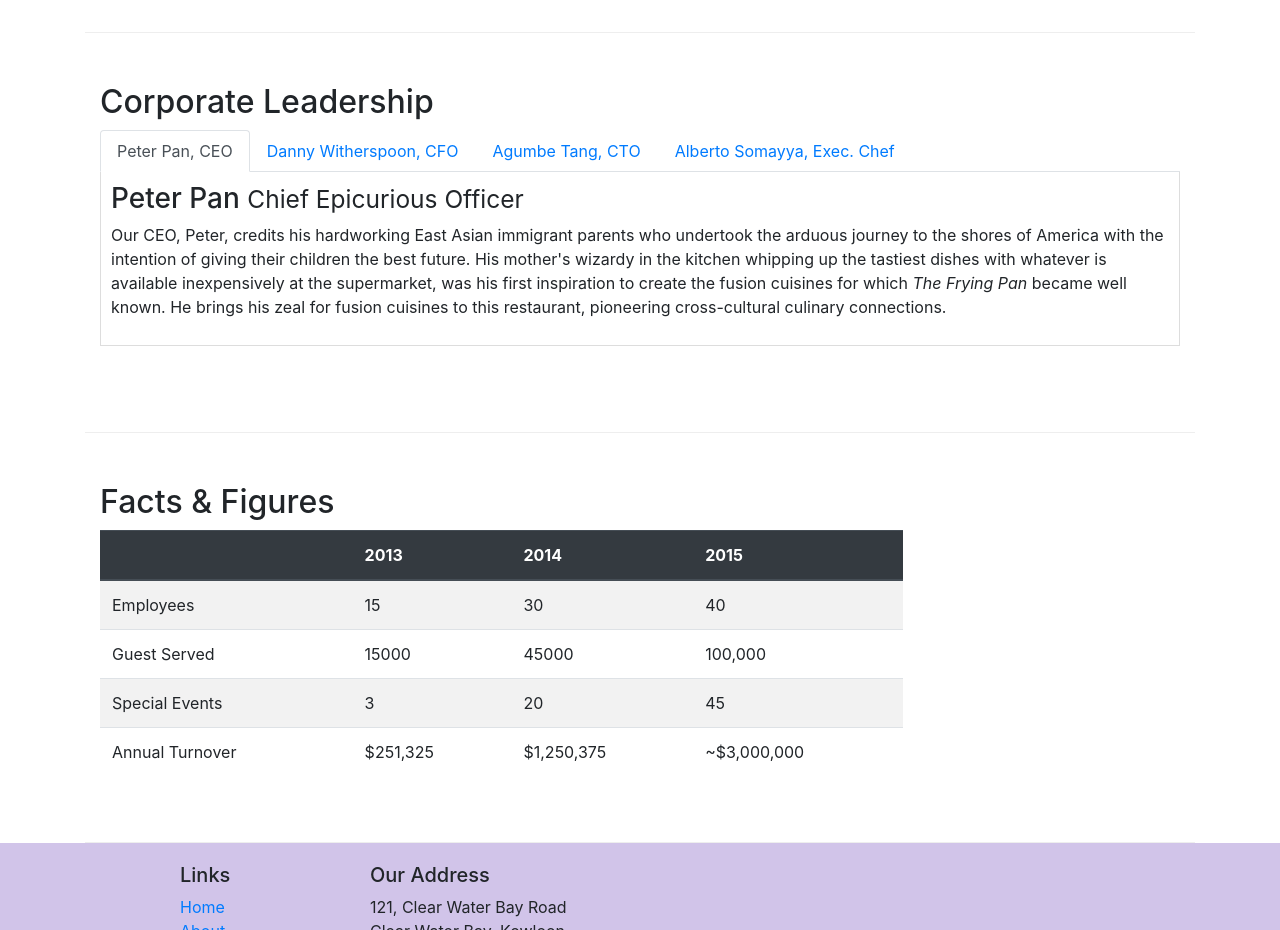
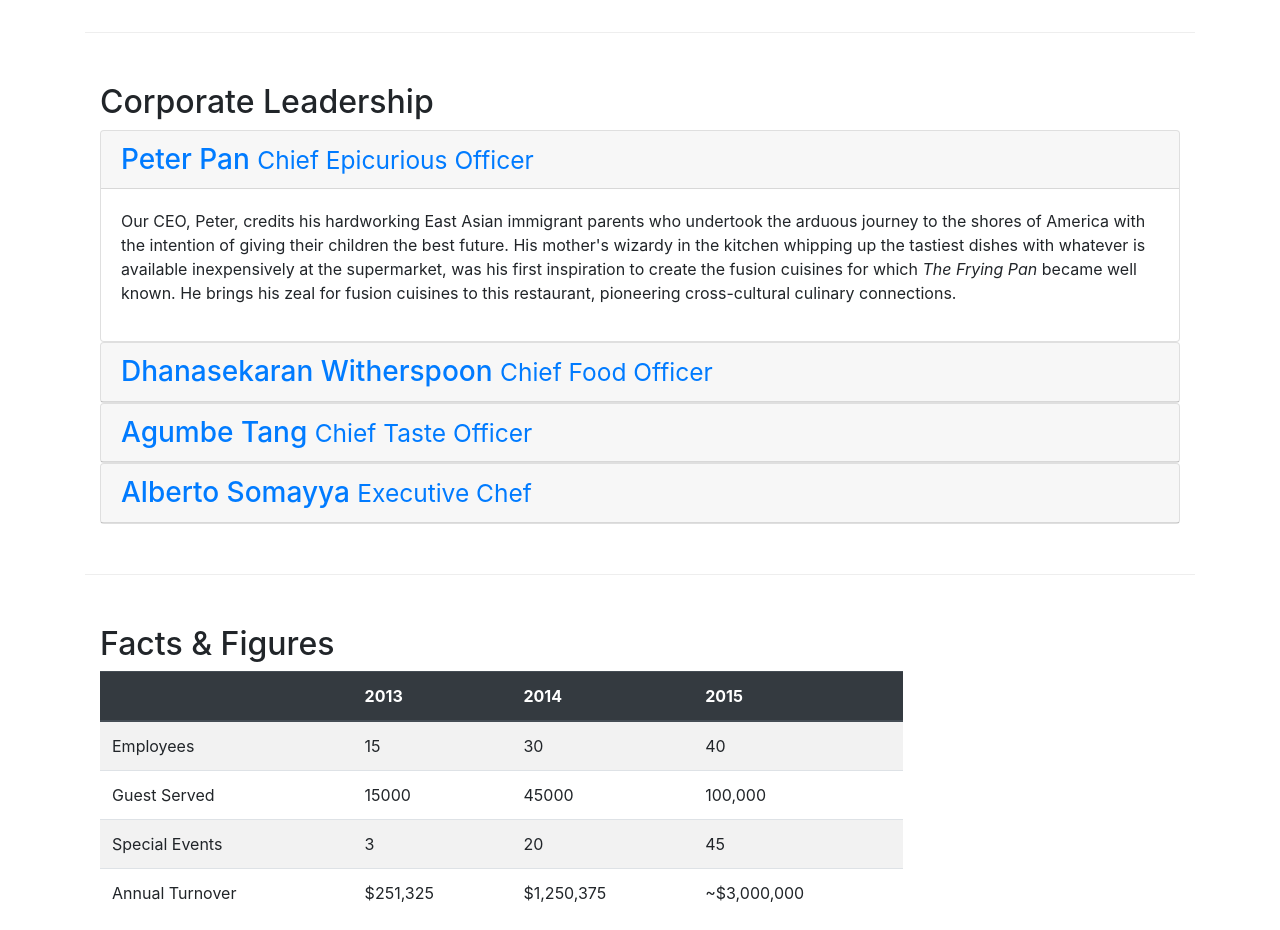
Before and after one commit to a2pr/Bootstrap-example, a website: page aboutus.html in a window 1280 px wide. Shown: the part 920-1850 px from the top of the page. Drawn offline with nearby package versions, Linux system fonts and the light colour scheme.

Commit message:
accordions

```diff
--- a/aboutus.html
+++ b/aboutus.html
@@ -127,71 +127,102 @@
             <div class="col-12">
                 <h2>Corporate Leadership</h2>
 
-                <ul class="nav nav-tabs">
-                    <li class="nav-item">
-                        <a href="#peter" role="tab" data-toggle="tab" class="nav-link active">Peter Pan, CEO</a>
-                    </li>
-                    <li class="nav-item">
-                        <a href="#danny" role="tab" data-toggle="tab" class="nav-link">Danny Witherspoon, CFO</a>
-                    </li>
-                    <li class="nav-item">
-                        <a href="#agumbe" role="tab" data-toggle="tab" class="nav-link">Agumbe Tang, CTO</a>
-                    </li>
-                    <li class="nav-item">
-                        <a href="#alberto" role="tab" data-toggle="tab" class="nav-link ">Alberto Somayya, Exec. Chef</a>
-                    </li>
-                </ul>
-                <div class="tab-content">
-                    <div role="tabpannel" class="tab-pane fade show active" id="peter">
-                        <h3>Peter Pan
+                <div id="accordion" role="tablist">
+                    <div class="card">
+                        <div class="card-header" role="tab" id="peterhead">
+                            <h3 class="mb-0">
+                                <a data-toggle="collapse" data-parent="#accordion" href="#peter">
+                                    Peter Pan
                                     <small>Chief Epicurious Officer</small>
+                                </a>
                             </h3>
+                        </div>
+                        <div role="tabpannel" class="collapse show" id="peter">
+                            <div class="card-body">
                                 <!-- this is one is hidden in xs -->
-                        <p class="d-none d-sm-block">Our CEO, Peter, credits his hardworking East Asian immigrant parents who undertook the arduous journey
-                            to the shores of America with the intention of giving their children the best future. His mother's
-                            wizardy in the kitchen whipping up the tastiest dishes with whatever is available inexpensively
-                            at the supermarket, was his first inspiration to create the fusion cuisines for which
-                            <em>The Frying Pan</em> became well known. He brings his zeal for fusion cuisines to this restaurant,
-                            pioneering cross-cultural culinary connections.</p>
+                                <p class="d-none d-sm-block">Our CEO, Peter, credits his hardworking East Asian immigrant parents who undertook the arduous
+                                    journey to the shores of America with the intention of giving their children the best
+                                    future. His mother's wizardy in the kitchen whipping up the tastiest dishes with whatever
+                                    is available inexpensively at the supermarket, was his first inspiration to create the
+                                    fusion cuisines for which
+                                    <em>The Frying Pan</em> became well known. He brings his zeal for fusion cuisines to this
+                                    restaurant, pioneering cross-cultural culinary connections.</p>
                                 <!--End this is one is hidden in xs  -->
                             </div>
-                    <div role="tabpannel" class="tab-pane fade" id="danny">
 
-                        <h3>Dhanasekaran Witherspoon
+                        </div>
+                    </div>
+                    <div class="card">
+                        <div class="card-header" role="tab" id="dannyhead">
+                            <h3 class="mb-0">
+                                <a class="collapsed" data-toggle="collapse" data-parent="#accordion" href="#danny">Dhanasekaran Witherspoon
                                     <small>Chief Food Officer</small>
+                                </a>
                             </h3>
+                        </div>
+                        <div role="tabpannel" class="collapse" id="danny" data-parent="#accordion">
+
+                            <div class="card-body">
                                 <!-- this is one is hidden in xs  -->
-                        <p class="d-none d-sm-block">Our CFO, Danny, as he is affectionately referred to by his colleagues, comes from a long established
-                            family tradition in farming and produce. His experiences growing up on a farm in the Australian
-                            outback gave him great appreciation for varieties of food sources. As he puts it in his own words,
+                                <p class="d-none d-sm-block">Our CFO, Danny, as he is affectionately referred to by his colleagues, comes from a long
+                                    established family tradition in farming and produce. His experiences growing up on a
+                                    farm in the Australian outback gave him great appreciation for varieties of food sources.
+                                    As he puts it in his own words,
                                     <em>Everything that runs, wins, and everything that stays, pays!</em>
                                 </p>
                                 <!--end this is one is hidden in xs  -->
                             </div>
-                    <div role="tabpannel" class="tab-pane fade" id="agumbe">
-                        <h3>Agumbe Tang
+
+                        </div>
+                    </div>
+
+
+                    <div class="card">
+                        <div class="card-header" role="tab" id="agumbehead">
+                            <h3 class="mb-0">
+                                <a class="collapsed" data-toggle="collapse" data-parent="#accordion" href="#agumbe">Agumbe Tang
                                     <small>Chief Taste Officer</small>
+                                </a>
                             </h3>
+                        </div>
+                        <div role="tabpannel" class="collapse" id="agumbe" data-parent="#accordion">
+                            <div class="card-body">
                                 <!-- this is one is hidden in xs -->
-                        <p class="d-none d-sm-block">Blessed with the most discerning gustatory sense, Agumbe, our CTO, personally ensures that every
-                            dish that we serve meets his exacting tastes. Our chefs dread the tongue lashing that ensues
-                            if their dish does not meet his exacting standards. He lives by his motto,
+                                <p class="d-none d-sm-block">Blessed with the most discerning gustatory sense, Agumbe, our CTO, personally ensures that
+                                    every dish that we serve meets his exacting tastes. Our chefs dread the tongue lashing
+                                    that ensues if their dish does not meet his exacting standards. He lives by his motto,
                                     <em>You click only if you survive my lick.</em>
                                 </p>
                                 <!-- end this is one is hidden in xs  -->
                             </div>
-                    <div role="tabpannel" class="tab-pane fade" id="alberto">
-                        <h3>Alberto Somayya
+
+                        </div>
+                    </div>
+
+                    <div class="card">
+                        <div class="card-header" role="tab" id="albertohead">
+                            <h3 class="mb-0">
+                                <a class="collapsed" data-toggle="collapse" data-parent="#accordion" href="#alberto">Alberto Somayya
                                     <small>Executive Chef</small>
+                                </a>
                             </h3>
+                        </div>
+                        <div role="tabpannel" class="collapse" id="alberto" data-parent="#accordion">
+                            <div class="card-body">
                                 <!-- this is one is hidden -->
-                        <p class="d-none d-sm-block">Award winning three-star Michelin chef with wide International experience having worked closely with
-                            whos-who in the culinary world, he specializes in creating mouthwatering Indo-Italian fusion
-                            experiences. He says,
-                            <em>Put together the cuisines from the two craziest cultures, and you get a winning hit! Amma Mia!</em>
+                                <p class="d-none d-sm-block">Award winning three-star Michelin chef with wide International experience having worked closely
+                                    with whos-who in the culinary world, he specializes in creating mouthwatering Indo-Italian
+                                    fusion experiences. He says,
+                                    <em>Put together the cuisines from the two craziest cultures, and you get a winning hit!
+                                        Amma Mia!
+                                    </em>
                                 </p>
                                 <!-- end this is one is hidden in xs -->
                             </div>
+
+                        </div>
+                    </div>
+
                 </div>
             </div>
         </div>
```
Lines whose indentation alone changed are shown as unchanged.
